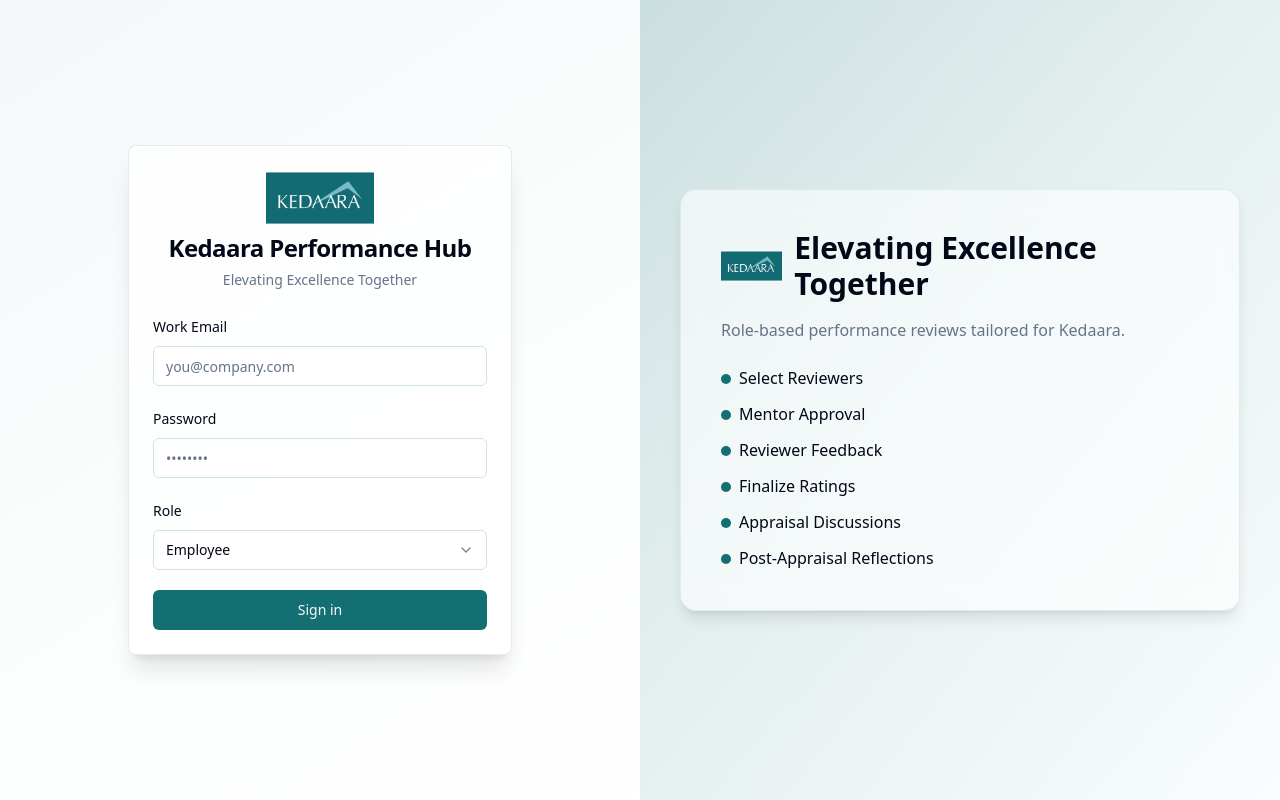
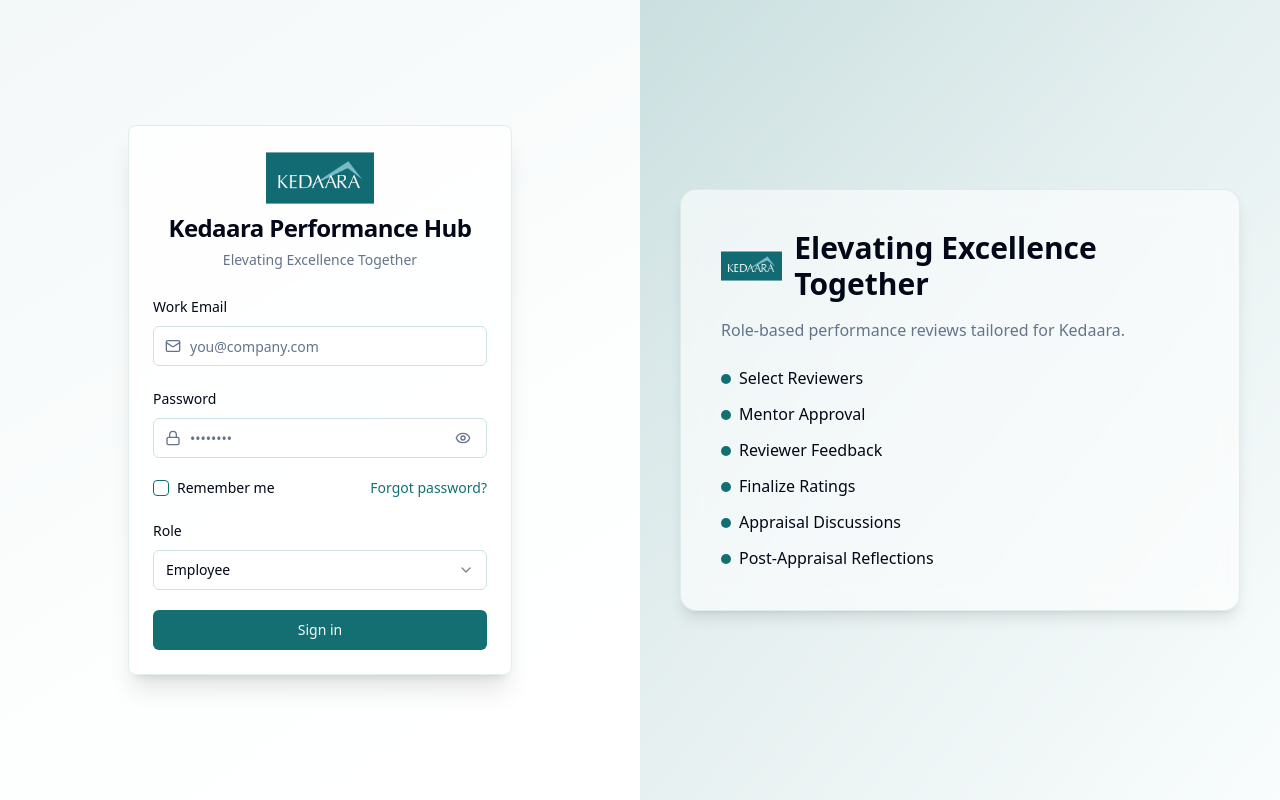
Before and after one commit to rakeshk95/appfactory-flow, a React (Vite) app: page /login in a window 1280 px wide. Built offline with nearby package versions, Linux system fonts and the light colour scheme.

Commit message:
Refine login page design
Improve the login page's visual appeal with a modern, attractive design, incorporating the logo and latest design trends.

```diff
--- a/src/pages/Login.tsx
+++ b/src/pages/Login.tsx
@@ -8,6 +8,9 @@ import { Input } from "@/components/ui/input";
 import { Label } from "@/components/ui/label";
 import { Select, SelectContent, SelectItem, SelectTrigger, SelectValue } from "@/components/ui/select";
 import { toast } from "@/hooks/use-toast";
+import { useState } from "react";
+import { Eye, EyeOff, Mail, Lock } from "lucide-react";
+import { Checkbox } from "@/components/ui/checkbox";
 
 const roles: Role[] = [
   "Employee",
@@ -29,6 +32,7 @@ export default function Login() {
   });
   const navigate = useNavigate();
   const { login } = useAuth();
+  const [showPassword, setShowPassword] = useState(false);
 
   const onSubmit = async (values: FormValues) => {
     await login(values.email, values.password, values.role);
@@ -46,9 +50,10 @@ export default function Login() {
         <link rel="canonical" href={canonical} />
       </Helmet>
 
+      <h1 className="sr-only">Kedaara Performance Hub Login</h1>
       <main className="min-h-screen grid grid-cols-1 lg:grid-cols-2 bg-gradient-to-br from-primary/5 via-accent/5 to-background">
         <section className="w-full max-w-md mx-auto p-6 lg:p-8 flex items-center">
-          <Card className="w-full border border-border/60 shadow-xl bg-card/80 backdrop-blur-sm">
+          <Card className="w-full border border-border/60 shadow-xl bg-card/80 backdrop-blur-sm animate-fade-in">
             <CardHeader className="text-center">
               <img
                 src="/lovable-uploads/f870dc56-8509-4607-9017-bb0b424fe03e.png"
@@ -63,11 +68,41 @@ export default function Login() {
               <form onSubmit={handleSubmit(onSubmit)} className="space-y-5">
                 <div className="space-y-2">
                   <Label htmlFor="email">Work Email</Label>
-                  <Input id="email" type="email" required placeholder="you@company.com" {...register("email")} />
+                  <div className="relative">
+                    <Mail className="absolute left-3 top-1/2 -translate-y-1/2 h-4 w-4 text-muted-foreground" aria-hidden="true" />
+                    <Input id="email" type="email" required placeholder="you@company.com" className="pl-9" {...register("email")} />
+                  </div>
                 </div>
                 <div className="space-y-2">
                   <Label htmlFor="password">Password</Label>
-                  <Input id="password" type="password" required placeholder="••••••••" {...register("password")} />
+                  <div className="relative">
+                    <Lock className="absolute left-3 top-1/2 -translate-y-1/2 h-4 w-4 text-muted-foreground" aria-hidden="true" />
+                    <Input
+                      id="password"
+                      type={showPassword ? "text" : "password"}
+                      required
+                      placeholder="••••••••"
+                      className="pl-9 pr-10"
+                      {...register("password")}
+                    />
+                    <button
+                      type="button"
+                      aria-label={showPassword ? "Hide password" : "Show password"}
+                      onClick={() => setShowPassword((s) => !s)}
+                      className="absolute right-2 top-1/2 -translate-y-1/2 p-2 text-muted-foreground hover:text-foreground transition-colors"
+                    >
+                      {showPassword ? <EyeOff className="h-4 w-4" /> : <Eye className="h-4 w-4" />}
+                    </button>
+                  </div>
+                </div>
+                <div className="flex items-center justify-between">
+                  <label className="flex items-center gap-2 text-sm text-foreground" htmlFor="remember">
+                    <Checkbox id="remember" />
+                    <span>Remember me</span>
+                  </label>
+                  <a href="#" className="text-sm story-link text-primary">
+                    Forgot password?
+                  </a>
                 </div>
                 <div className="space-y-2">
                   <Label>Role</Label>
@@ -96,7 +131,7 @@ export default function Login() {
         <aside className="hidden lg:flex relative items-center justify-center p-10">
           <div className="absolute inset-0 rounded-none bg-gradient-to-br from-primary/20 via-primary/10 to-secondary/20" aria-hidden="true" />
           <div className="relative z-10 max-w-xl">
-            <article className="bg-card/60 backdrop-blur-md rounded-2xl p-10 border border-border/60 shadow-lg">
+            <article className="bg-card/60 backdrop-blur-md rounded-2xl p-10 border border-border/60 shadow-lg animate-fade-in">
               <header className="mb-4 flex items-center gap-3">
                 <img src="/lovable-uploads/f870dc56-8509-4607-9017-bb0b424fe03e.png" alt="KPH brand mark" className="h-8 w-auto" loading="lazy" />
                 <h2 className="text-3xl font-semibold text-foreground">Elevating Excellence Together</h2>
```
